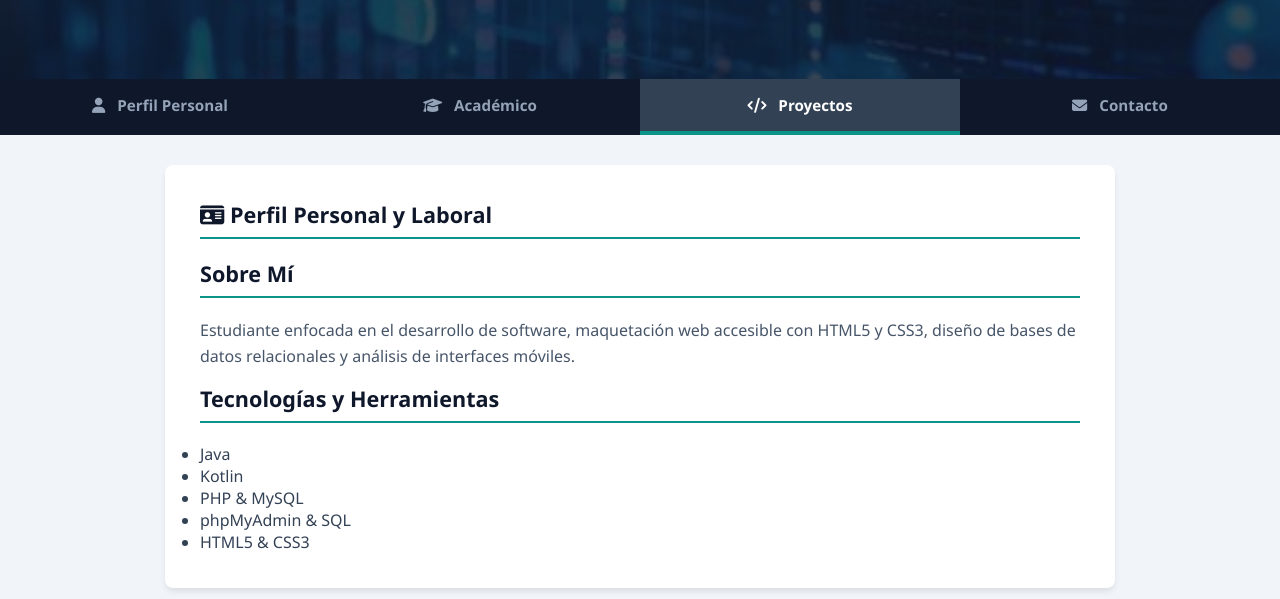
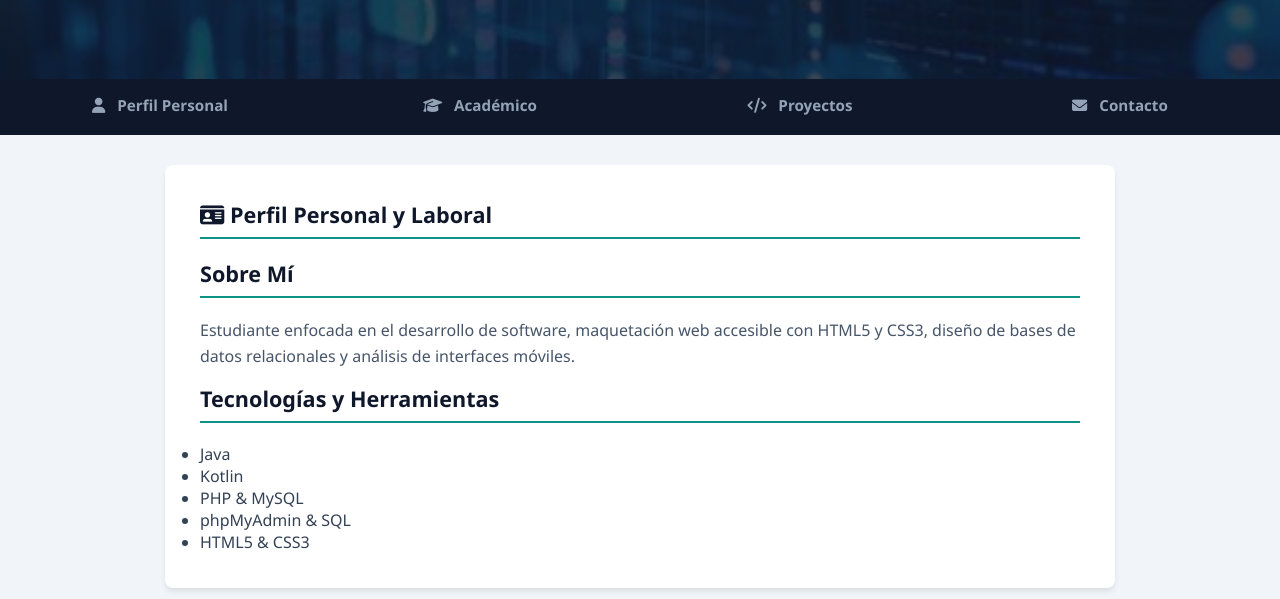
Before and after one commit to yireegar/Actividad_5, a plain HTML site: page index.html in a window 1280 px wide. Shown: the part 201-800 px from the top of the page. Drawn offline with Linux system fonts and the light colour scheme.

```diff
--- a/index.html
+++ b/index.html
@@ -21,7 +21,7 @@
     <nav class="main-nav">
         <a href="#perfil" class="nav-btn"><i class="fa-solid fa-user"></i> Perfil Personal</a>
         <a href="#academico" class="nav-btn"><i class="fa-solid fa-graduation-cap"></i> Académico</a>
-        <a href="#proyectos" class="nav-btn active"><i class="fa-solid fa-code"></i> Proyectos</a>
+        <a href="#proyectos" class="nav-btn"><i class="fa-solid fa-code"></i> Proyectos</a>
         <a href="#contacto" class="nav-btn"><i class="fa-solid fa-envelope"></i> Contacto</a>
     </nav>
 
```
